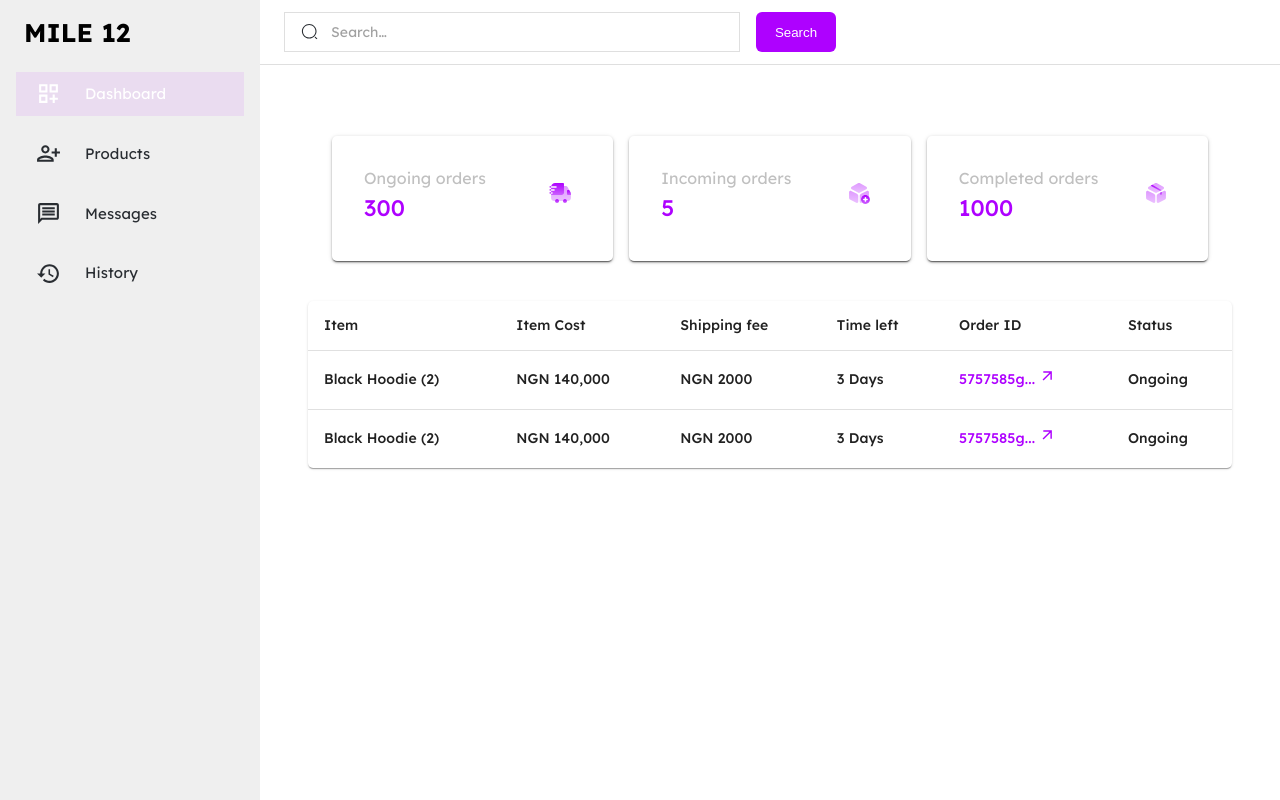
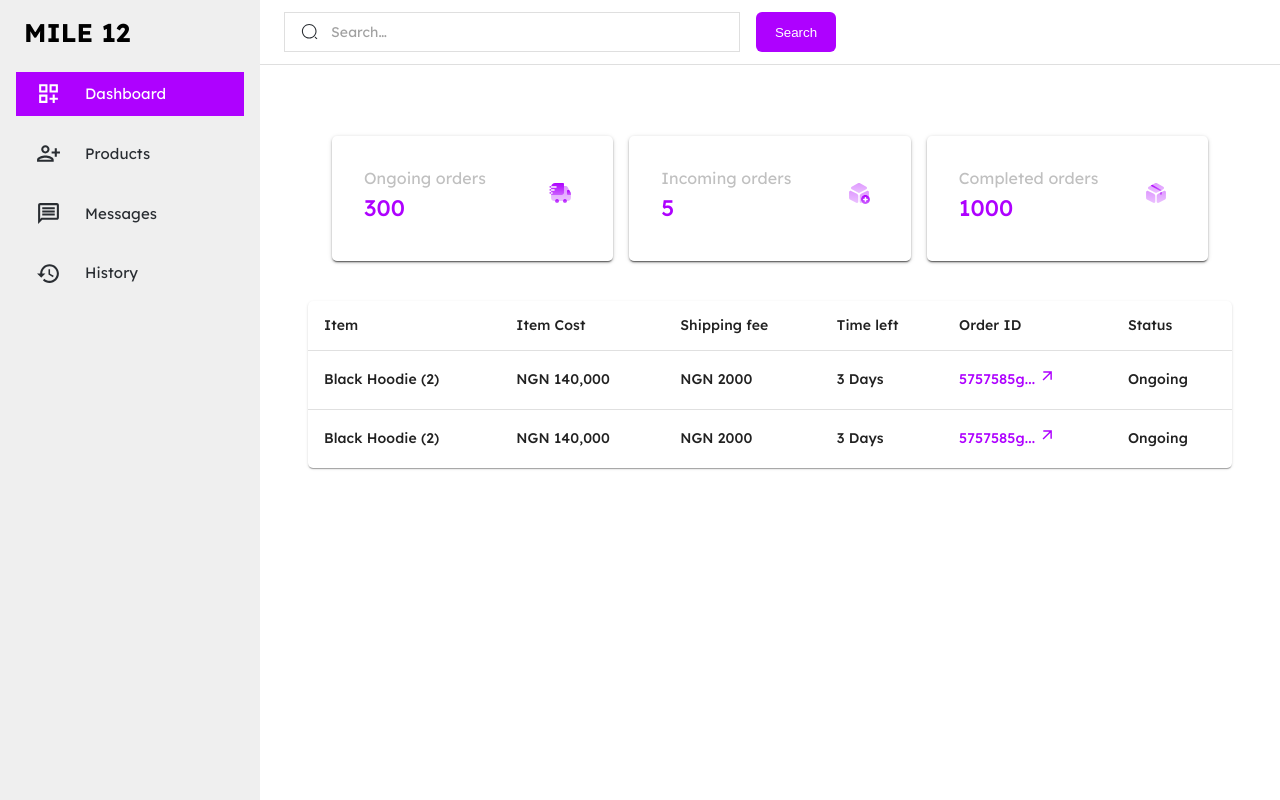
Before and after one commit to isiakaabd/mile12, a React (Create React App) app: page /admin in a window 1280 px wide. Built offline with nearby package versions, Linux system fonts and the light colour scheme; no server answers; sample sign-in values are in the browser's storage.

Commit message:
added admin functionality

```diff
--- a/src/components/Drawer.jsx
+++ b/src/components/Drawer.jsx
@@ -14,11 +14,12 @@ import {
   HistoryOutlined,
   MessageOutlined,
 } from "@mui/icons-material";
-import { useState } from "react";
-import { Link, useNavigate } from "react-router-dom";
+import { useLayoutEffect, useState } from "react";
+import { Link, useLocation, useNavigate } from "react-router-dom";
 const Drawers = () => {
   const navigate = useNavigate();
   const [id, setId] = useState(0);
+  const location = useLocation();
 
   const sidebarItem = [
     {
@@ -36,23 +37,31 @@ const Drawers = () => {
     },
 
     {
-      id: 3,
+      id: 2,
       name: "Messages",
       link: "/messages",
       icon: MessageOutlined,
     },
     {
-      id: 4,
+      id: 3,
       name: "History",
       link: "/history",
       icon: HistoryOutlined,
     },
   ];
+  useLayoutEffect(() => {
+    sidebarItem.map((item) => {
+      if (item.link === location.pathname) {
+        setId(item.id);
+      }
+      return null;
+    });
+    //eslint-disable-next-line
+  }, [location.pathname]);
+
   const drawerWidth = 260;
   const purple = "AE01FF";
-  // useEffect(() => {
-  //   setId();
-  // }, []);
+
   return (
     <Drawer
       sx={{
@@ -97,7 +106,7 @@ const Drawers = () => {
             sx={{
               mb: 2,
               "&:hover, & .Mui-selected": {
-                background: "#AE01FF",
+                backgroundColor: "#AE01FF ",
                 color: "#fff",
               },
               display: "block",
@@ -112,13 +121,17 @@ const Drawers = () => {
                   "&:hover": {
                     color: purple,
                   },
+                  "& .Mui-selected": {
+                    backgroundColor: "#AE01FF",
+                    color: "#fff",
+                  },
                 },
                 // minHeight: 48,
                 // justifyContent: open ? "initial" : "center",
                 px: 2.5,
-                "& .Mui-selected": {
+                "&.Mui-selected": {
                   color: "#fff",
-                  background: purple,
+                  backgroundColor: "#AE01FF",
                 },
               }}
               onClick={() => {
```
